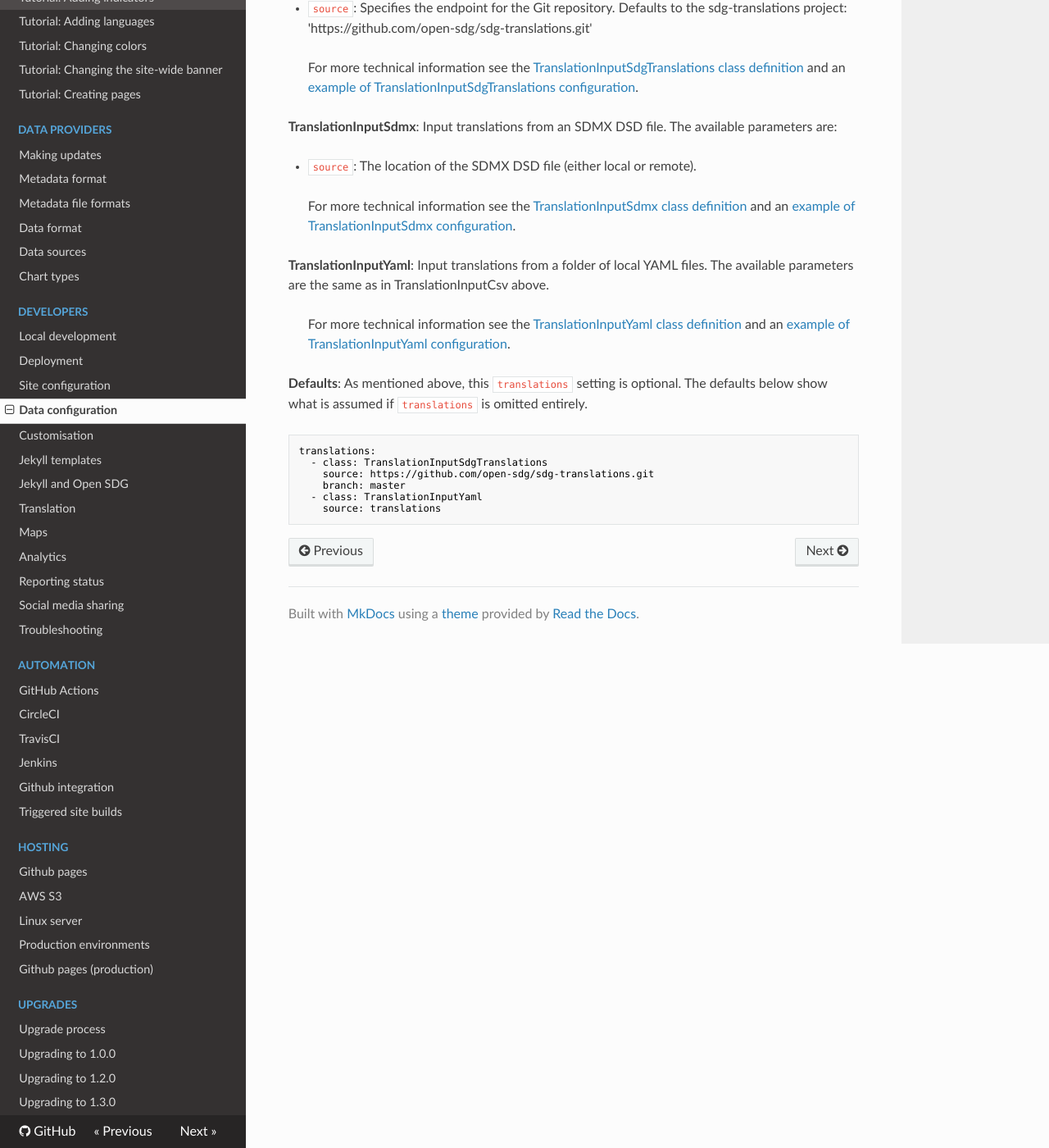
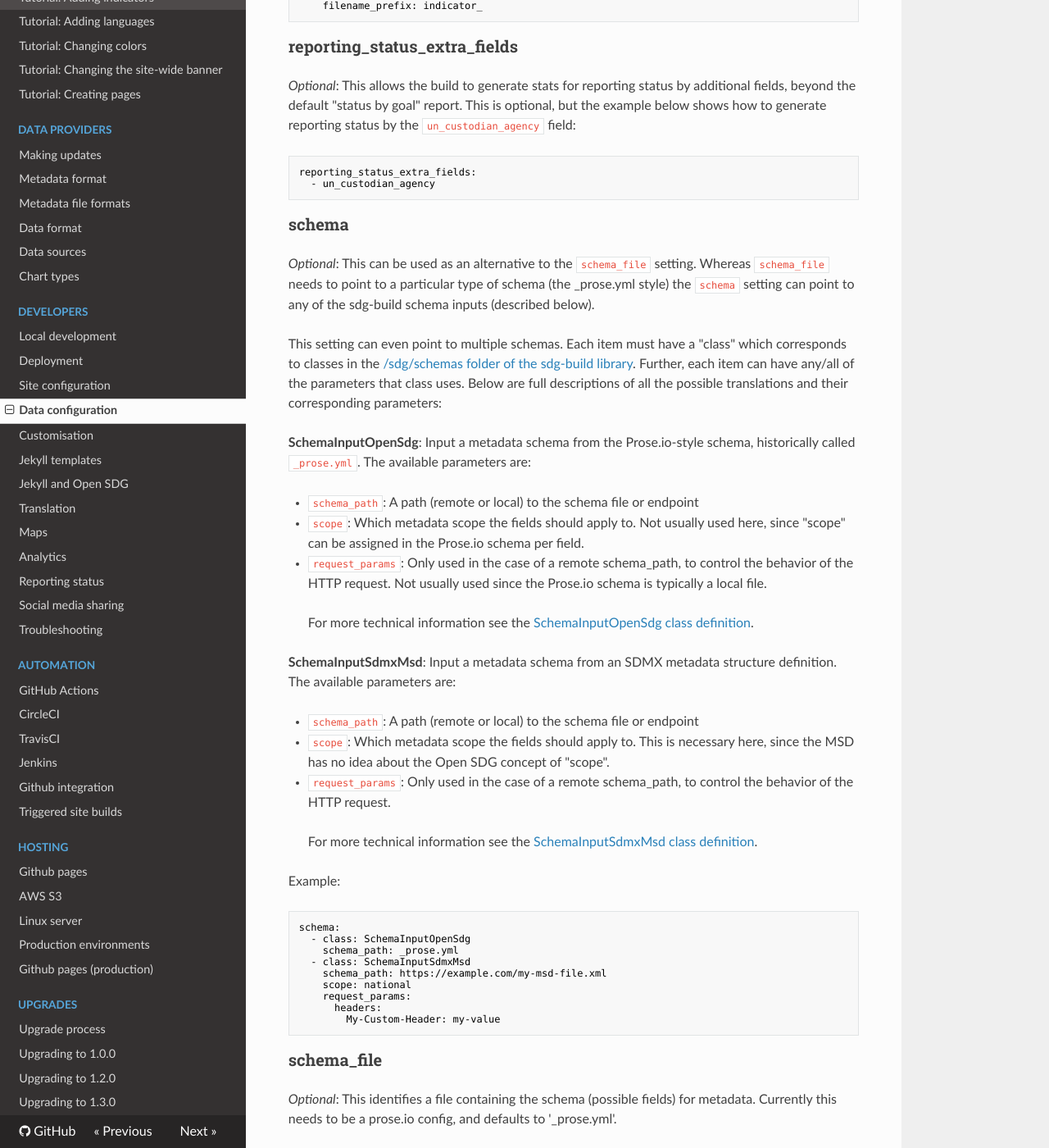
Before and after one commit to open-sdg/open-sdg, an MkDocs documentation site: the page built from docs/data-configuration.md, in a window 1280 px wide and 1400 px high, scrolled down 7024 px. Shown: the whole window at 82% size. Built offline with MkDocs 1.6.1, drawn with Linux system fonts in a browser that asks for light colours; nearby versions of some CDN libraries; old or Windows-style settings are respelled for this version of MkDocs; some of the changed text lies outside the part shown.

Commit message:
Temp progress

````diff
--- a/docs/data-configuration.md
+++ b/docs/data-configuration.md
@@ -78,12 +78,36 @@
 
 _Optional_: This setting identifies the source (or sources) of your data and metadata. This can be omitted if you are using the standard Open SDG approach of CSV data and YAML metadata. But if you would like to use non-standard inputs (such as SDMX) then you can use this as needed.
 
-Each item must have a "class" which corresponds to classes in the [/sdg/inputs folder of the sdg-build library](https://github.com/open-sdg/sdg-build/tree/master/sdg/inputs). Further, each item can have any/all of the parameters that class uses. Below are full descriptions of all the possible inputs and their corresponding parameters:
+Each item must have a "class" which corresponds to classes in the [/sdg/inputs folder of the sdg-build library](https://github.com/open-sdg/sdg-build/tree/master/sdg/inputs). Further, each item can have any/all of the parameters that class uses. Below are full descriptions of all the possible inputs and their corresponding parameters.
+
+The following parameters can be used for any input:
+
+* `column_map`: The path to a local CSV file which contains two columns: "Text" and "Value". This will be used to change the names of any data columns. For example, the following will change any data column named "Foo" to "Bar":
+
+        Text,Value
+        Foo,Bar
+
+* `code_map`: The path to a local CSV file which contains three columns: "Text", "Dimension", and "Value". This will be used to change the names of any data cells, where "Dimension" is the column name. For example, the following will change any data cell named "Foo" into "Bar" if it is found in the "Baz" column:
+
+        Text,Dimension,Value
+        Foo,Baz,Bar
+
+* `request_params`: Options to apply to any remote HTTP requests that may happen during the input's execution. These options are detailed in the [urllib.request.Request](https://docs.python.org/3/library/urllib.request.html#urllib.request.Request) documentation. For example, the following could give a custom HTTP header:
+
+        request_params:
+          headers:
+            My-Custom-Header: my-value
+
+Now here are specific descriptions and parameters available for each class:
 
 **InputCkan**: Input data from a [CKAN](https://ckan.org/) service. The available parameters are:
 
   * `endpoint`: The remote URL of the endpoint for fetching indicators.
   * `indicator_id_map`: Map of API ids (such as "resource ids") to indicator ids.
+  * `post_data`: Key/value pairs which will be passed as a payload in a POST request, rather than the usual GET request.
+  * `year_column`: The name of the column which will be changed to "Year".
+  * `value_column`: The name of the column which will be changed to "Value".
+  * `sleep`: Number of seconds to wait in between each request.
 
 > For more technical information see the [InputCkan class definition](https://github.com/open-sdg/sdg-build/blob/master/sdg/inputs/InputCkan.py) and an [example of using InputCkan in Python code](https://github.com/open-sdg/sdg-build/blob/master/docs/examples/ckan.py).
 
@@ -107,6 +131,14 @@
 
 > For more technical information see the [InputExcelMeta class definition](https://github.com/open-sdg/sdg-build/blob/master/sdg/inputs/InputExcelMeta.py).
 
+**InputSdgMetadata**: Input metadata from a folder or repository of subfolders that follow the same pattern as the [SDG Metadata](https://github.com/worldbank/sdg-metadata) project. Specifically, each subfolder must be a language code (like `en`), and each language folder contains one YAML file per indicator, named like `1-1-1.yml`.
+
+  * `source`: The local path or remote Git repository.
+  * `tag`: If using a Git repository, the Git tag to use.
+  * `branch`: If using a Git repository, the Git branch to use.
+  * `repo_subfolder`: If using a Git repository, the name of the folder within the repo to use as the main folder.
+  * `default_language`: Which language is your site's main language.
+
 **InputSdmxJson**: Input data from an SDMX-JSON file or endpoint. The available parameters are:
 
   * `source`: Remote URL of the SDMX source, or path to local SDMX file.
@@ -115,12 +147,16 @@
   * `dimension_map`: Map of SDMX ids to human-readable names. For dimension names, the key is simply the dimension id. For dimension value names, the key is the dimension id and value id, separated by a pipe (|). This also includes attributes.
   * `indicator_id_map`: A map of SDMX series codes to indicator ids. Normally this is not needed, but sometimes the DSD may contain typos or mistakes, or the DSD may not contain any reference to the indicator ID numbers. This need not contain all indicator ids, only those that need it. If a particular series should be mapped to multiple indicators, then they can be a list of strings. Otherwise each indicator is a string.
   * `import_names`: Whether to import names. Set to false to rely on global names.
-  * `import_translation_keys`: Whether to import translation keys instead of text values. Set to true to import translation keys, which will be in the format of `code.[id]` or `concept.[id]`. If left false, text values are imported instead, taken from the first language in the DSD.
+  * `import_codes`: Whether to import codes instead of text values. If left false, text values are imported instead, taken from the first language in the DSD. This is strongly recommended to be set to true.
+  * `import_series_attributes`: Recommended to be set to true.
+  * `import_observation_attributes`: Recommended to be set to true.
   * `dsd`: Remote URL of the SDMX DSD (data structure definition) or path to local file.
   * `indicator_id_xpath`: An xpath query to find the indicator id within each Series code.
   * `indicator_name_xpath`: An xpath query to find the indicator name within each Series code.
 
 > For more technical information see the [InputSdmxJson class definition](https://github.com/open-sdg/sdg-build/blob/master/sdg/inputs/InputSdmxJson.py), an [example of InputSdmxJson configuration](https://github.com/open-sdg/sdg-build/blob/master/docs/examples/open_sdg_config_sdmx.yml#L29), and an [example of using InputSdmxJson in Python code](https://github.com/open-sdg/sdg-build/blob/master/docs/examples/sdmx_json.py).
+
+**InputSdmxMeta**: Input metadata from SDMX, either remote inputs or a local file. The available parameters are the same as in InputSdmxJson.
 
 **InputSdmxMl_Multiple**: Input data from multiple SDMX-ML files (which can be a mix of either "Structure" or "Structure Specific"). The available parameters are the same as in InputSdmxJson, along with these additional parameters:
 
@@ -135,6 +171,12 @@
 **InputSdmxMl_StructureSpecific**: Input data from an SDMX-ML Structure Specific (also known as "Compact") file. The available parameters are the same as in InputSdmxJson.
 
 > For more technical information see the [InputSdmxMl_StructureSpecific class definition](https://github.com/open-sdg/sdg-build/blob/master/sdg/inputs/InputSdmxMl_StructureSpecific.py).
+
+**InputSdmxMl_UnitedNationsApi**: Input data from the United Nations Global SDG Database. The available parameters are the same as in InputSdmxJson.
+
+**InputWordMeta**: Input data from the [Microsoft Word templates](https://github.com/sdmx-sdgs/metadata) popular for SDG metdata. The available parameters are:
+
+  *  `reference_area`: FINISH ME!!!!!!!!!!!!!!!!!
 
 **InputYamlMdMeta**: Input metadata from a folder of YAML/Markdown files. The available parameters are the same as in InputCsvMeta.
 
@@ -197,6 +239,42 @@
   - un_custodian_agency
 ```
 
+### schema
+
+_Optional_: This can be used as an alternative to the `schema_file` setting. Whereas `schema_file` needs to point to a particular type of schema (the _prose.yml style) the `schema` setting can point to any of the sdg-build schema inputs (described below).
+
+This setting can even point to multiple schemas. Each item must have a "class" which corresponds to classes in the [/sdg/schemas folder of the sdg-build library](https://github.com/open-sdg/sdg-build/tree/master/sdg/schemas). Further, each item can have any/all of the parameters that class uses. Below are full descriptions of all the possible translations and their corresponding parameters:
+
+**SchemaInputOpenSdg**: Input a metadata schema from the Prose.io-style schema, historically called `_prose.yml`. The available parameters are:
+
+  * `schema_path`: A path (remote or local) to the schema file or endpoint
+  * `scope`: Which metadata scope the fields should apply to. Not usually used here, since "scope" can be assigned in the Prose.io schema per field.
+  * `request_params`: Only used in the case of a remote schema_path, to control the behavior of the HTTP request. Not usually used since the Prose.io schema is typically a local file.
+
+> For more technical information see the [SchemaInputOpenSdg class definition](https://github.com/open-sdg/sdg-build/blob/master/sdg/schemas/SchemaInputOpenSdg.py).
+
+**SchemaInputSdmxMsd**: Input a metadata schema from an SDMX metadata structure definition. The available parameters are:
+
+  * `schema_path`: A path (remote or local) to the schema file or endpoint
+  * `scope`: Which metadata scope the fields should apply to. This is necessary here, since the MSD has no idea about the Open SDG concept of "scope".
+  * `request_params`: Only used in the case of a remote schema_path, to control the behavior of the HTTP request.
+
+> For more technical information see the [SchemaInputSdmxMsd class definition](https://github.com/open-sdg/sdg-build/blob/master/sdg/schemas/SchemaInputSdmxMsd.py).
+
+Example:
+
+```nohighlight
+schema:
+  - class: SchemaInputOpenSdg
+    schema_path: _prose.yml
+  - class: SchemaInputSdmxMsd
+    schema_path: https://example.com/my-msd-file.xml
+    scope: national
+    request_params:
+      headers:
+        My-Custom-Header: my-value
+```
+
 ### schema_file
 
 _Optional_: This identifies a file containing the schema (possible fields) for metadata. Currently this needs to be a prose.io config, and defaults to '_prose.yml'.
@@ -247,6 +325,12 @@
 
 > For more technical information see the [TranslationInputSdmx class definition](https://github.com/open-sdg/sdg-build/blob/master/sdg/translations/TranslationInputSdmx.py) and an [example of TranslationInputSdmx configuration](https://github.com/open-sdg/sdg-build/blob/master/docs/examples/open_sdg_config_sdmx.yml#L55).
 
+**TranslationInputSdmxMsd**: Input translations from an SDMX MSD (metadata structure definition) file. The available parameters are:
+
+  * `source`: The location of the SDMX MSD file (either local or remote).
+
+> For more technical information see the [TranslationInputSdmxMsd class definition](https://github.com/open-sdg/sdg-build/blob/master/sdg/translations/TranslationInputSdmxMsd.py).
+
 **TranslationInputYaml**: Input translations from a folder of local YAML files. The available parameters are the same as in TranslationInputCsv above.
 
 > For more technical information see the [TranslationInputYaml class definition](https://github.com/open-sdg/sdg-build/blob/master/sdg/translations/TranslationInputYaml.py) and an [example of TranslationInputYaml configuration](https://github.com/open-sdg/sdg-build/blob/master/docs/examples/open_sdg_config_sdmx.yml#L53).
````
